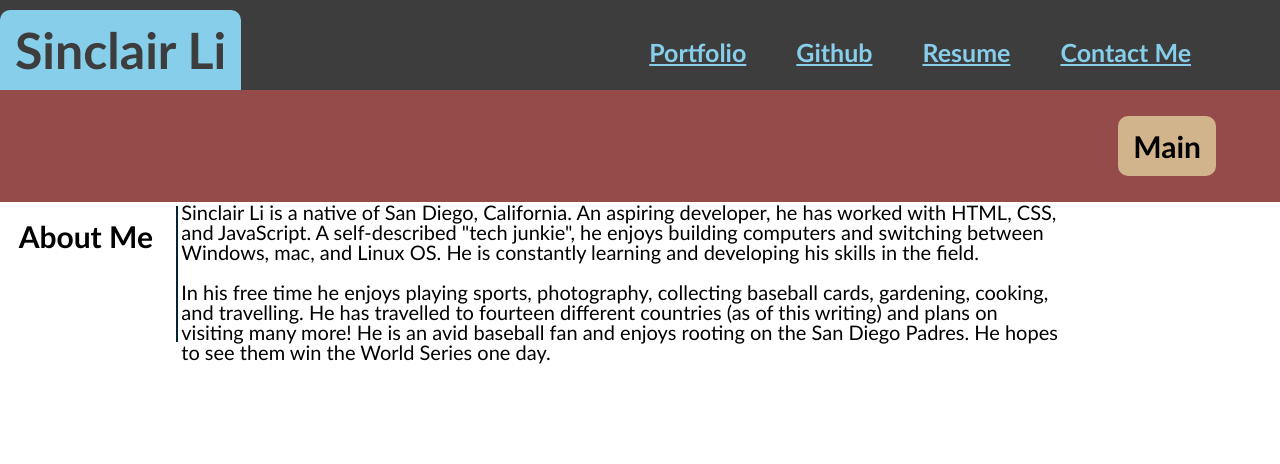
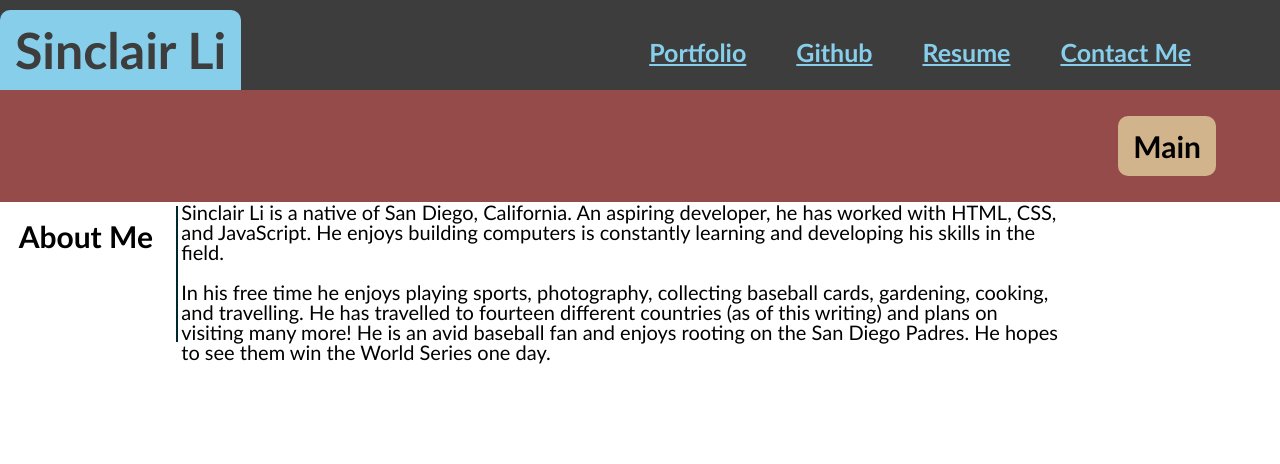
Before and after one commit to AForkintheCode/WK2-Challenge, a plain HTML site: page index.html in a window 1280 px wide. Shown: the top 464 px of the page. Drawn offline with Linux system fonts and the light colour scheme; files that its build step writes are made by us from their sources.

Commit message:
more editing

```diff
--- a/index.html
+++ b/index.html
@@ -31,7 +31,7 @@
     <section class="thegrid">
         <h3 class="nameplate2">About Me</h3>
         <section class="content1">
-            <p>Sinclair Li is a native of San Diego, California. An aspiring developer, he has worked with HTML, CSS, and JavaScript.  A self-described "tech junkie", he enjoys building computers and switching between Windows, mac, and Linux OS.  He is constantly learning and developing his skills in the field.
+            <p>Sinclair Li is a native of San Diego, California. An aspiring developer, he has worked with HTML, CSS, and JavaScript.  He enjoys building computers is constantly learning and developing his skills in the field.
             <br><br>
             In his free time he enjoys playing sports, photography, collecting baseball cards, gardening, cooking, and travelling.  He has travelled to fourteen different countries (as of this writing) and plans on visiting many more!
             He is an avid baseball fan and enjoys rooting on the San Diego Padres. He hopes to see them win the World Series one day.</p>
```
